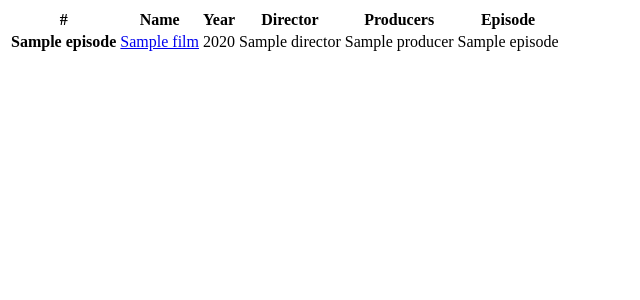
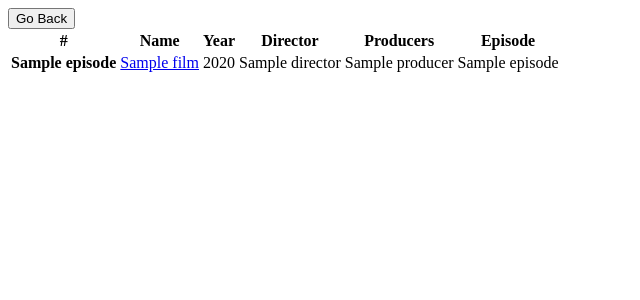
Before and after one commit to joaquincastillo/t3integracion, a Django app: template t3/templates/principal_page.html in a window 1280 px wide. Shown: the top 300 px of the page, without its empty margins (0-640 px from the left). Run offline with Django 3.2, Linux system fonts and the light colour scheme; the template is opened without the code that fills it: most values are stand-ins (such as "Sample title", 1, 10 or a date in 2020).

Commit message:
back button

```diff
--- a/t3/templates/principal_page.html
+++ b/t3/templates/principal_page.html
@@ -6,6 +6,8 @@
 </head>
 
 <body>
+    <button onclick="goBack()">Go Back</button>
+
 
     <table class="table table-dark">
     <thead>
@@ -70,3 +72,10 @@ function myFunction(f, p, s, pl, search_item) {
 </body>
 
 </html>
+
+
+<script>
+    function goBack() {
+        window.history.back();
+    }
+</script>
```
